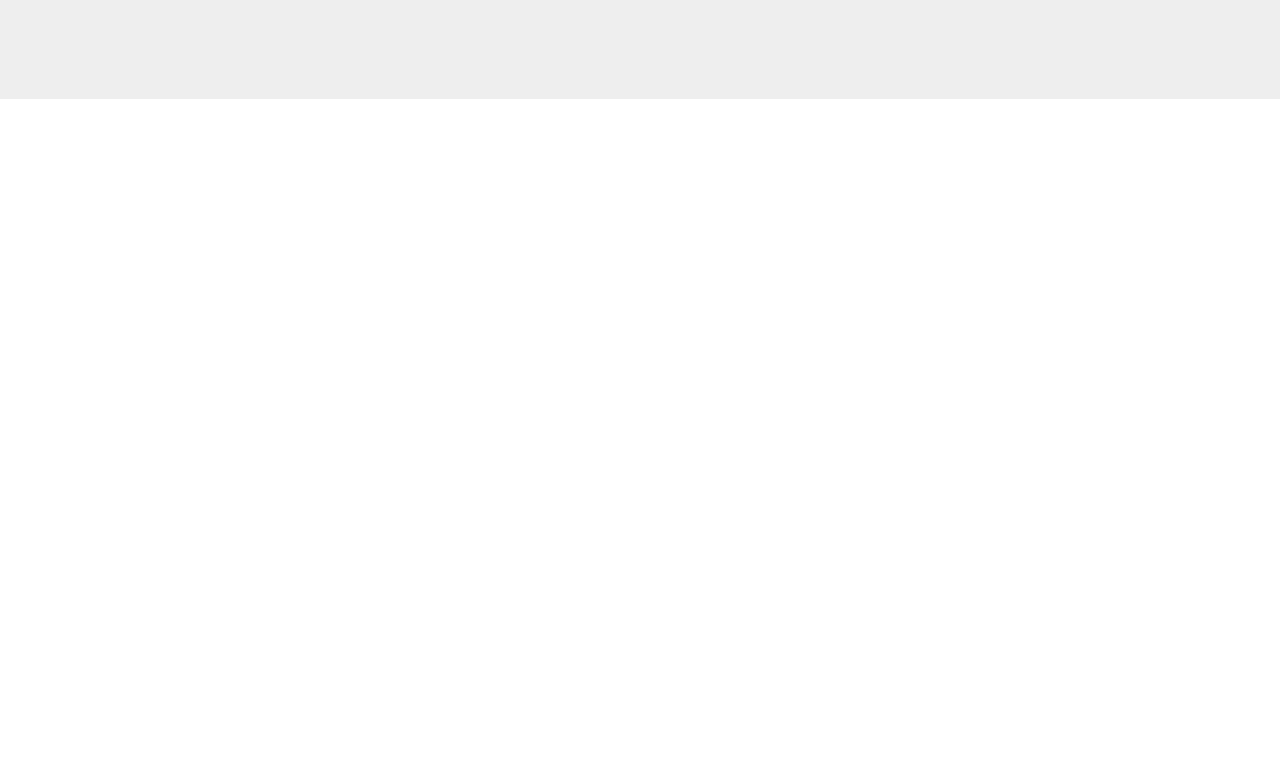
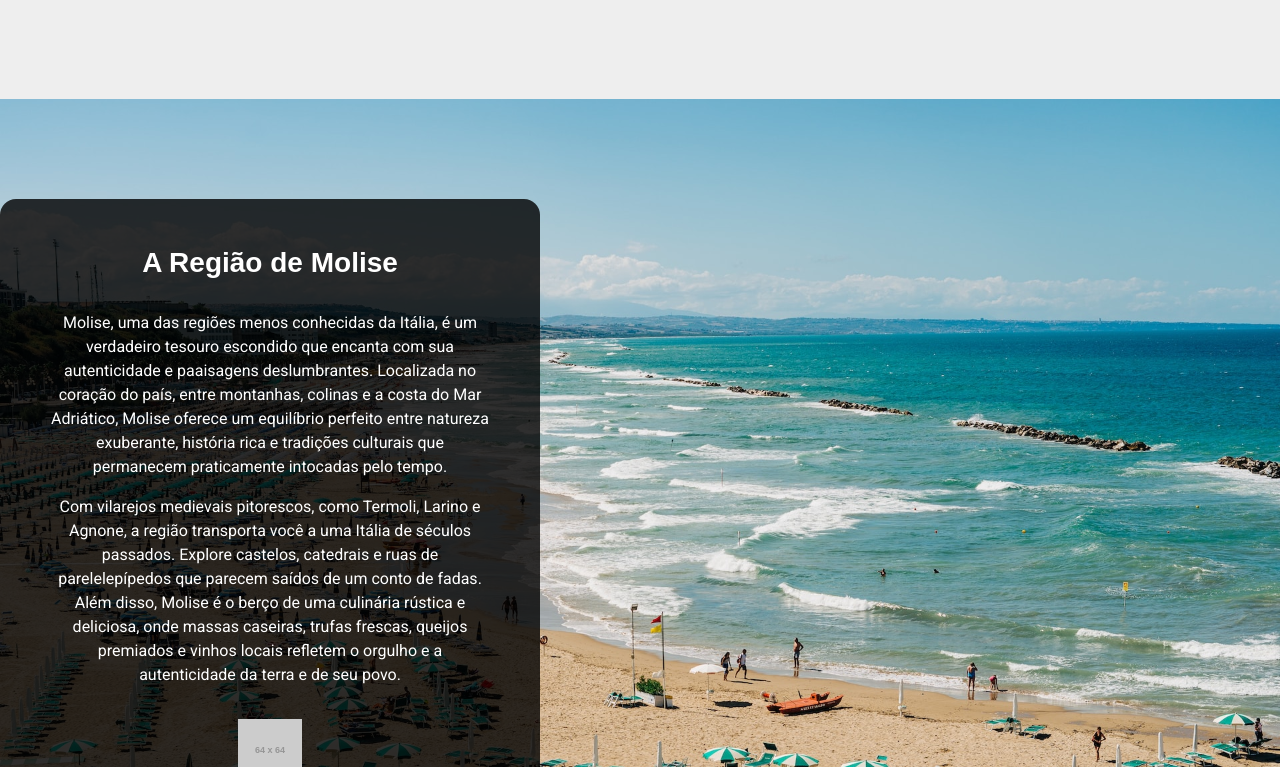
Before and after one commit to biraneves/rni-em-breve, a Next.js app: page / in a window 1280 px wide. Shown: the part 2693-3460 px from the top of the page. Before the commit the page ends 2792 px from the top, so only its background shows below. Built offline with nearby package versions, Linux system fonts and the light colour scheme.

Commit message:
feat(site): :sparkles: add Molise component to the homepage

```diff
--- a/pages/index.js
+++ b/pages/index.js
@@ -3,10 +3,11 @@ import GeneralHead from "../components/GeneralHead";
 import Navbar from "../components/Navbar";
 import siteSections from "../data/siteSections";
 import NavbarItem from "../components/Navbar/NavbarItem";
-import styles from './home.module.scss';
+import styles from "./home.module.scss";
 import Banner from "../components/Banner";
 import AboutUs from "../components/AboutUs";
 import Services from "../components/Services";
+import Molise from "../components/Molise";
 
 const Home = () => {
   return (
@@ -15,11 +16,19 @@ const Home = () => {
       <header className={styles.header}>
         <div className={styles.container}>
           <Link href="/">
-            <img src="/img/rni-logo-branco-120.svg" alt="Residência na Itália" />
+            <img
+              src="/img/rni-logo-branco-120.svg"
+              alt="Residência na Itália"
+            />
           </Link>
           <Navbar>
             {siteSections.map((item, index) => (
-              <NavbarItem key={index} title={item.title} icon={item.icon} url={item.url} />
+              <NavbarItem
+                key={index}
+                title={item.title}
+                icon={item.icon}
+                url={item.url}
+              />
             ))}
           </Navbar>
         </div>
@@ -28,6 +37,7 @@ const Home = () => {
         <Banner />
         <AboutUs />
         <Services />
+        <Molise />
       </main>
     </>
   );
```
